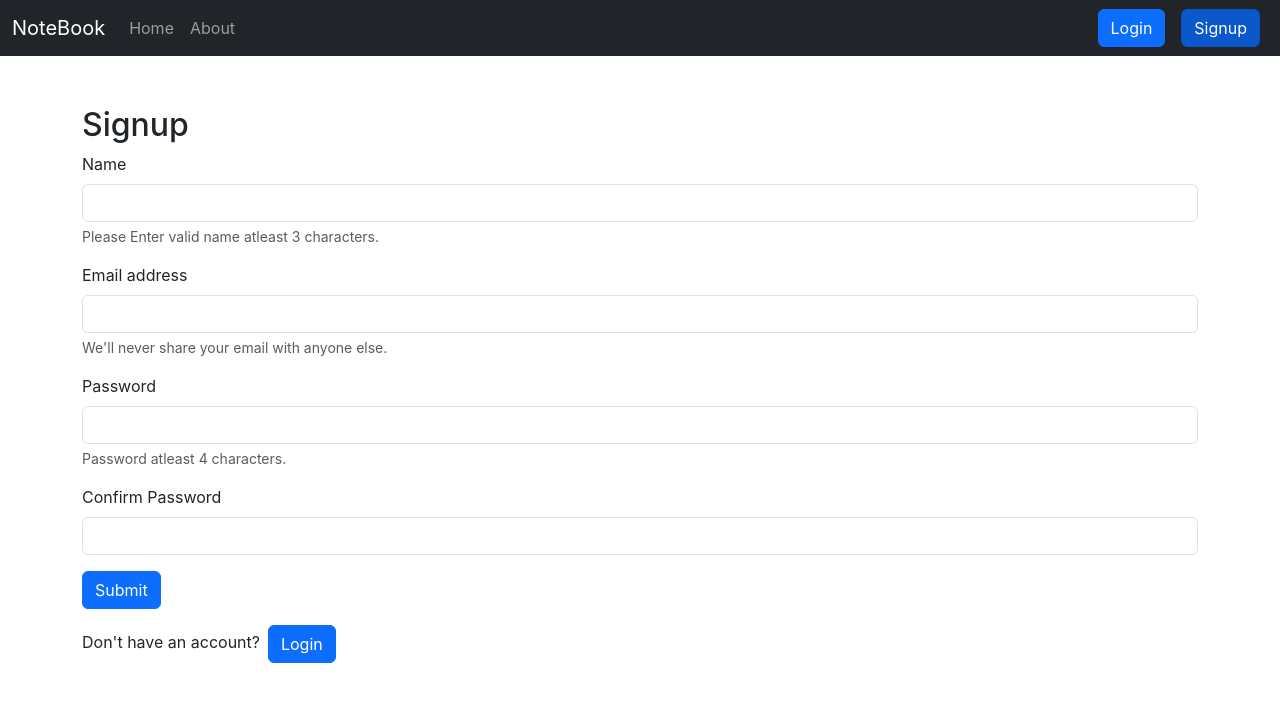
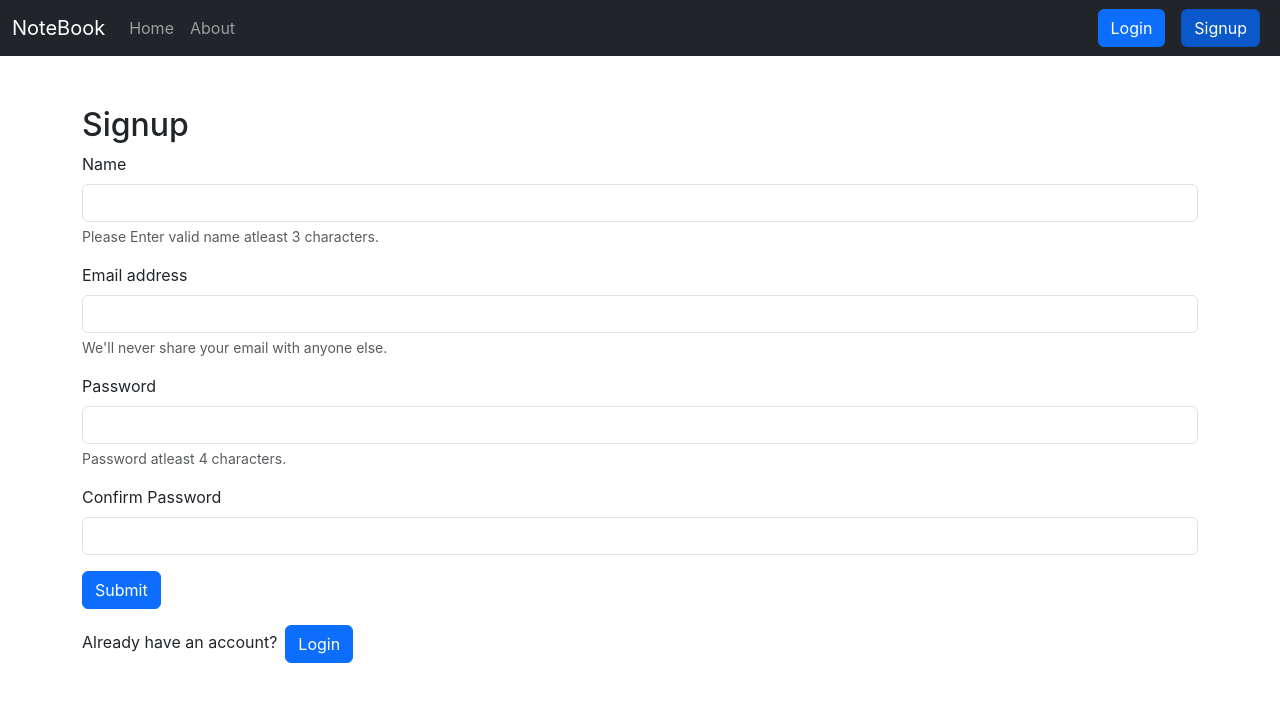
Before and after one commit to SubhamAkhuli/notebook, a React (Create React App) app: page /signup in a window 1280 px wide. Shown: the top 702 px of the page. Built offline with nearby package versions, Linux system fonts and the light colour scheme.

Commit message:
Remove console.log and update signup form text

```diff
--- a/src/components/User/Signup.js
+++ b/src/components/User/Signup.js
@@ -24,7 +24,6 @@ function Signup(props) {
       body: JSON.stringify({ name, email, password })
     });
     const json = await response.json()
-    console.log(json);
     if (json.success) {
       // Save the auth token and redirect
       localStorage.setItem('token', json.authtoken);
@@ -65,7 +64,7 @@ function Signup(props) {
           <input type="password" className="form-control" id="cpassword" name='cpassword' onChange={onChange} minLength={4} required />
         </div>
         <button type="submit" className="btn btn-primary">Submit</button>
-        <p className="mt-3">Don't have an account?
+        <p className="mt-3">Already have an account?
           <button className="btn btn-primary mx-2"><NavLink style={{
             textDecoration: "none"
             , color: "white"
```
